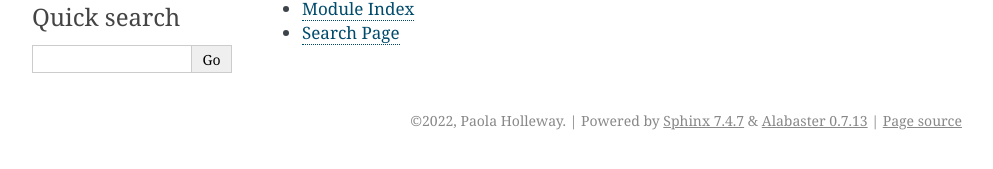
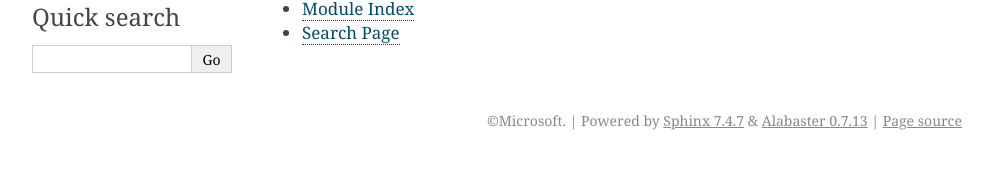
Before and after one commit to stactools-packages/drcog-lulc, a Sphinx documentation site: the page built from docs/source/index.rst, in a window 1280 px wide. Shown: the part 245-414 px from the top of the page, without its empty margins (148-1141 px from the left). Built offline with Sphinx 7.4.7, drawn with Linux system fonts in a browser that asks for light colours.

Commit message:
copyright

```diff
--- a/docs/source/conf.py
+++ b/docs/source/conf.py
@@ -19,7 +19,7 @@ from typing import List
 # -- Project information -----------------------------------------------------
 
 project = "drcog-lulc"
-copyright = "2022, Paola Holleway"
+copyright = "Microsoft"
 author = "Paola Holleway"
 
 
```
